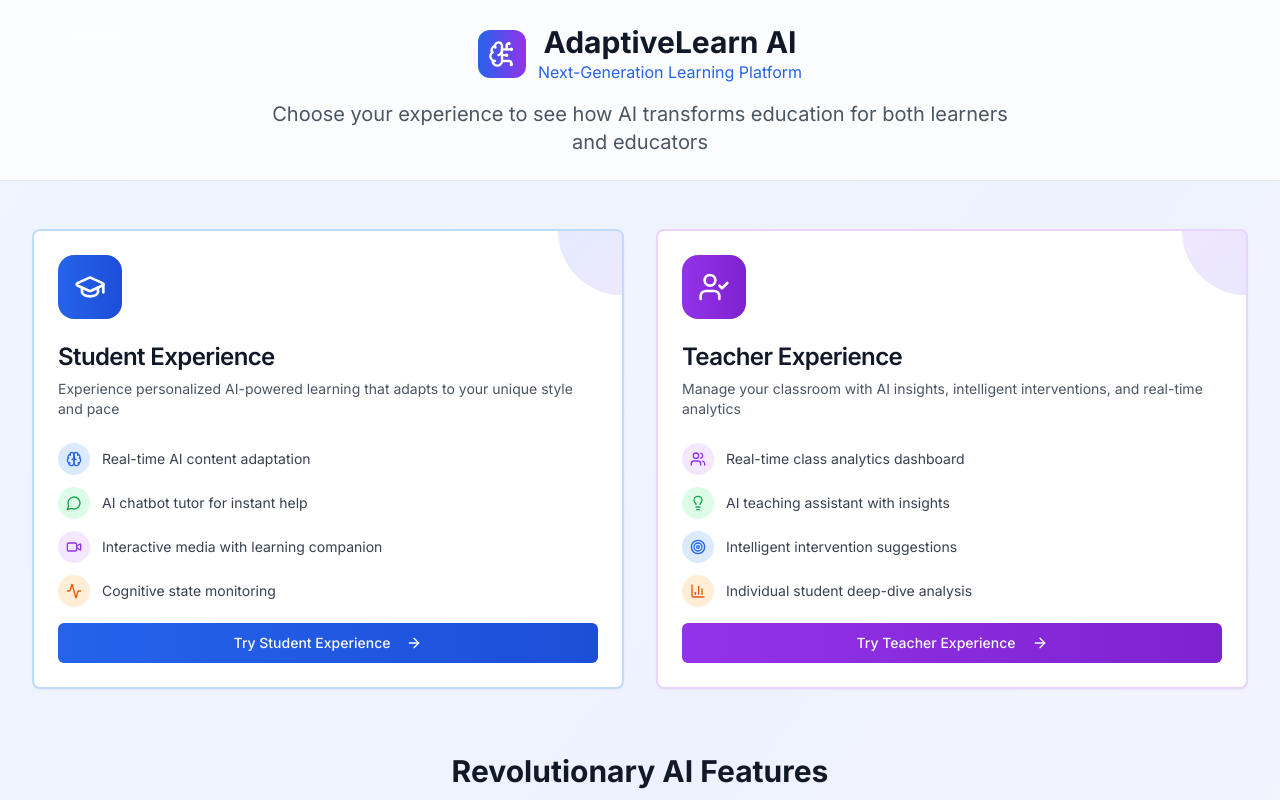
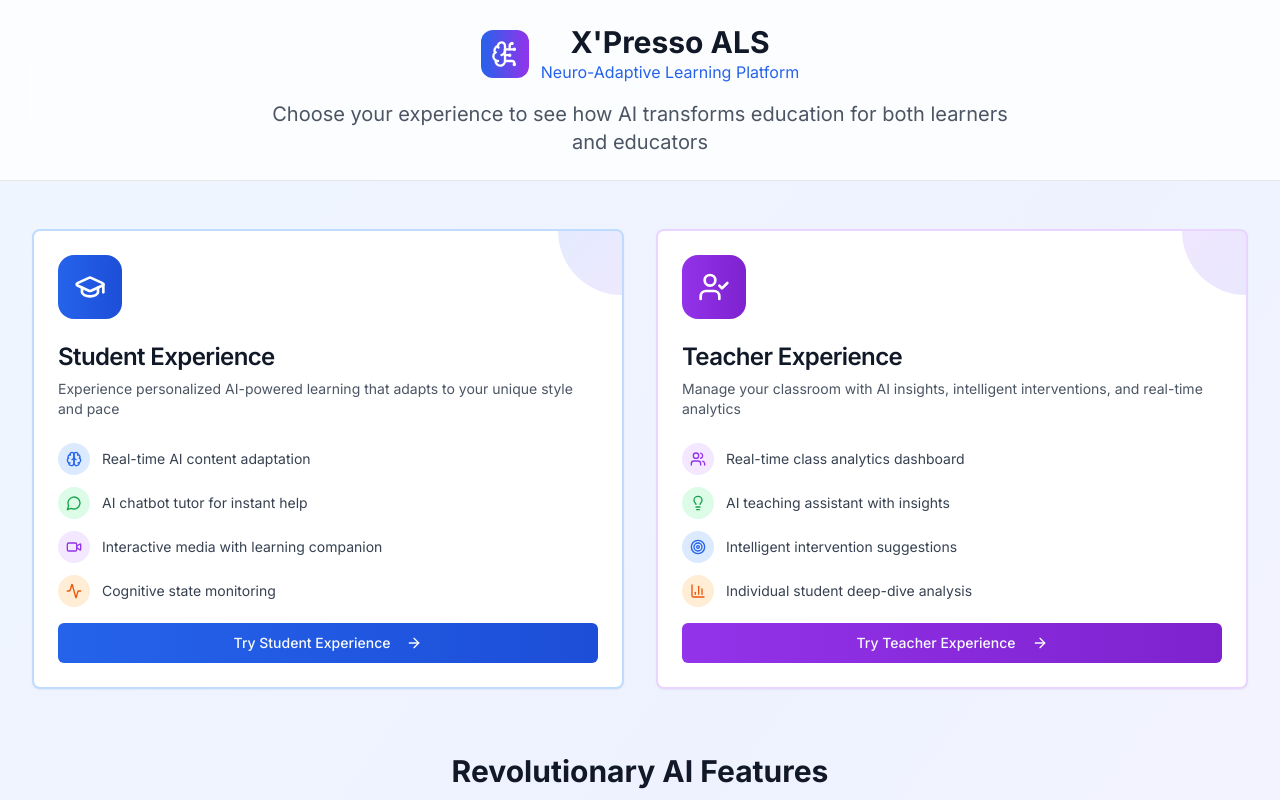
Before and after one commit to devabhargav9/x, a Next.js app: page /demo in a window 1280 px wide. Shown: the top 800 px of the page. Built offline with nearby package versions, Linux system fonts and the light colour scheme.

Commit message:
Label changes

```diff
--- a/app/demo/page.tsx
+++ b/app/demo/page.tsx
@@ -69,8 +69,8 @@ export default function DemoPage() {
                 <BrainCircuit className="w-7 h-7 text-white" />
               </div>
               <div>
-                <h1 className="text-3xl font-bold text-gray-900">AdaptiveLearn AI</h1>
-                <p className="text-blue-600">Next-Generation Learning Platform</p>
+                <h1 className="text-3xl font-bold text-gray-900">X'Presso ALS</h1>
+                <p className="text-blue-600">Neuro-Adaptive Learning Platform</p>
               </div>
             </div>
             <p className="text-xl text-gray-600 max-w-3xl mx-auto">
--- a/app/layout.tsx
+++ b/app/layout.tsx
@@ -6,7 +6,7 @@ import "./globals.css"
 const inter = Inter({ subsets: ["latin"] })
 
 export const metadata: Metadata = {
-  title: "AdaptiveLearn AI - Next-Generation Adaptive Learning",
+  title: "X'Presso ALS - Neuro-Adaptive Learning Platform",
   description: "AI-powered cognitive analysis and personalized learning optimization platform",
     generator: 'v0.dev'
 }
--- a/app/page.tsx
+++ b/app/page.tsx
@@ -99,8 +99,8 @@ export default function AdaptiveLearningPrototype() {
                 <BrainCircuit className="w-6 h-6 text-white" />
               </div>
               <div>
-                <h1 className="text-xl font-bold text-gray-900">AdaptiveLearn AI</h1>
-                <p className="text-xs text-gray-500">Next-Generation Learning Platform</p>
+                <h1 className="text-xl font-bold text-gray-900">X'Presso ALS</h1>
+                <p className="text-xs text-gray-500">Neuro-Adaptive Learning Platform</p>
               </div>
             </div>
 
--- a/design-system.tsx
+++ b/design-system.tsx
@@ -7,7 +7,7 @@ export default function DesignSystemExport() {
   return (
     <div className="max-w-6xl mx-auto p-8 space-y-12">
       <div className="text-center">
-        <h1 className="text-3xl font-bold mb-4">AdaptiveLearn AI - Design System</h1>
+        <h1 className="text-3xl font-bold mb-4">X'Presso ALS - Design System</h1>
         <p className="text-gray-600">Complete design specifications for Figma recreation</p>
       </div>
 
```
